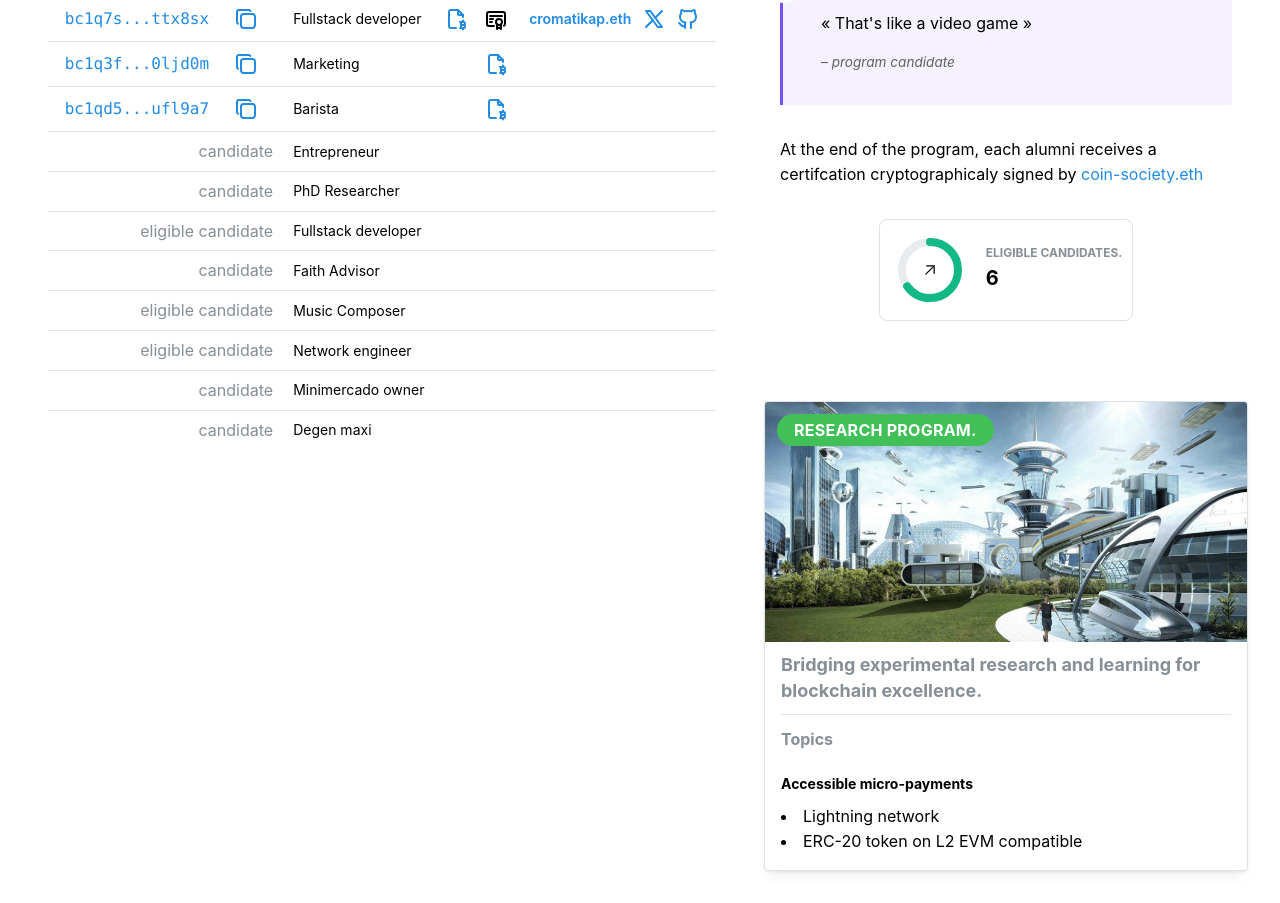
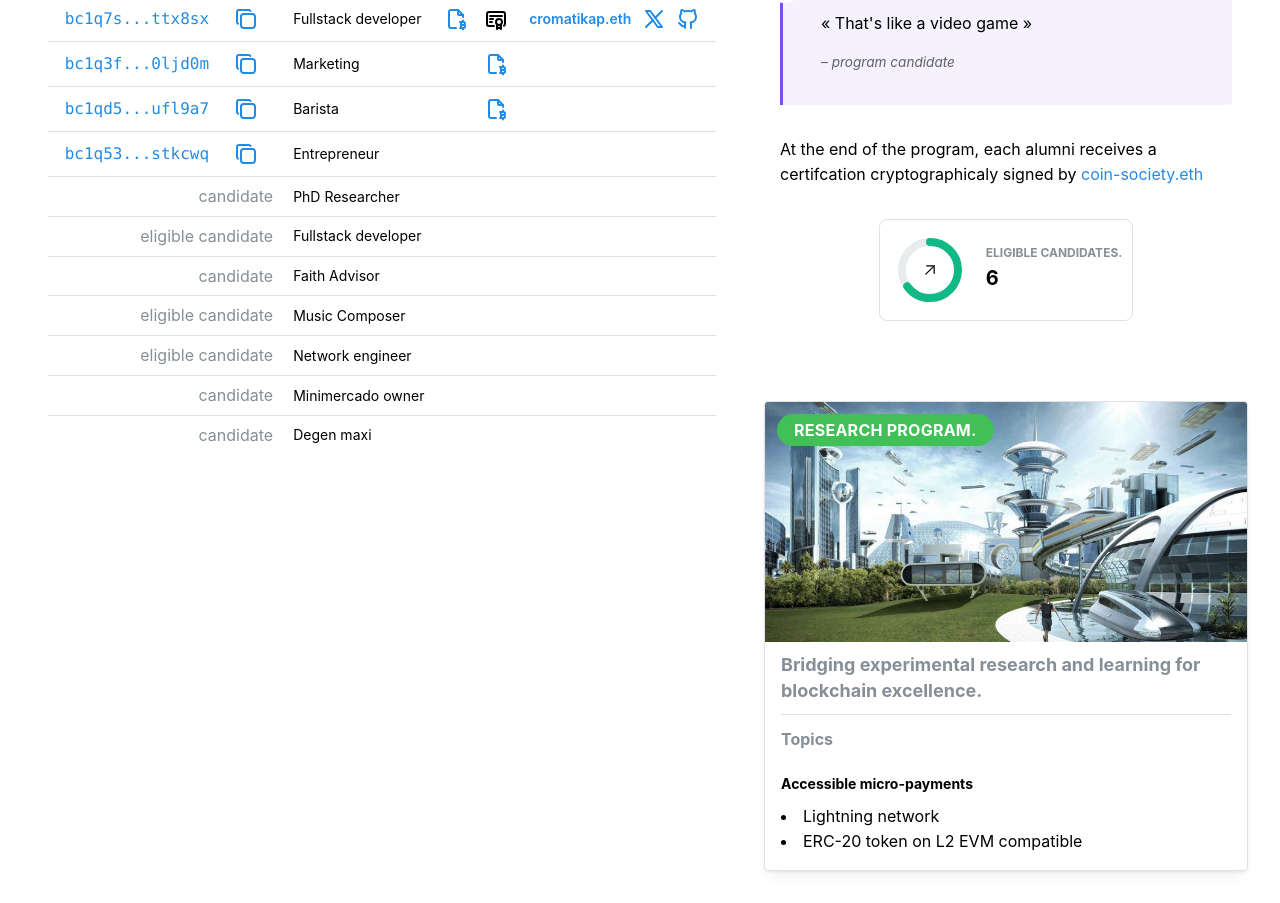
Before and after one commit to cromatikap/coin-society, a Next.js app in the folder website/: page / in a window 1280 px wide. Shown: the part 1414-2317 px from the top of the page. Built offline with nearby package versions, Linux system fonts and the light colour scheme.

Commit message:
add address

```diff
--- a/website/src/components/HomePage/Members/data.ts
+++ b/website/src/components/HomePage/Members/data.ts
@@ -59,7 +59,7 @@ export const members: Member[] = [
   },
   {
     occupation: 'Entrepreneur',
-    address: "candidate",
+    address: "bc1q535k6enl43u979veg0cgz0dz3w23tultstkcwq",
     txRegistration: null,
     certification: false,
   },
```
